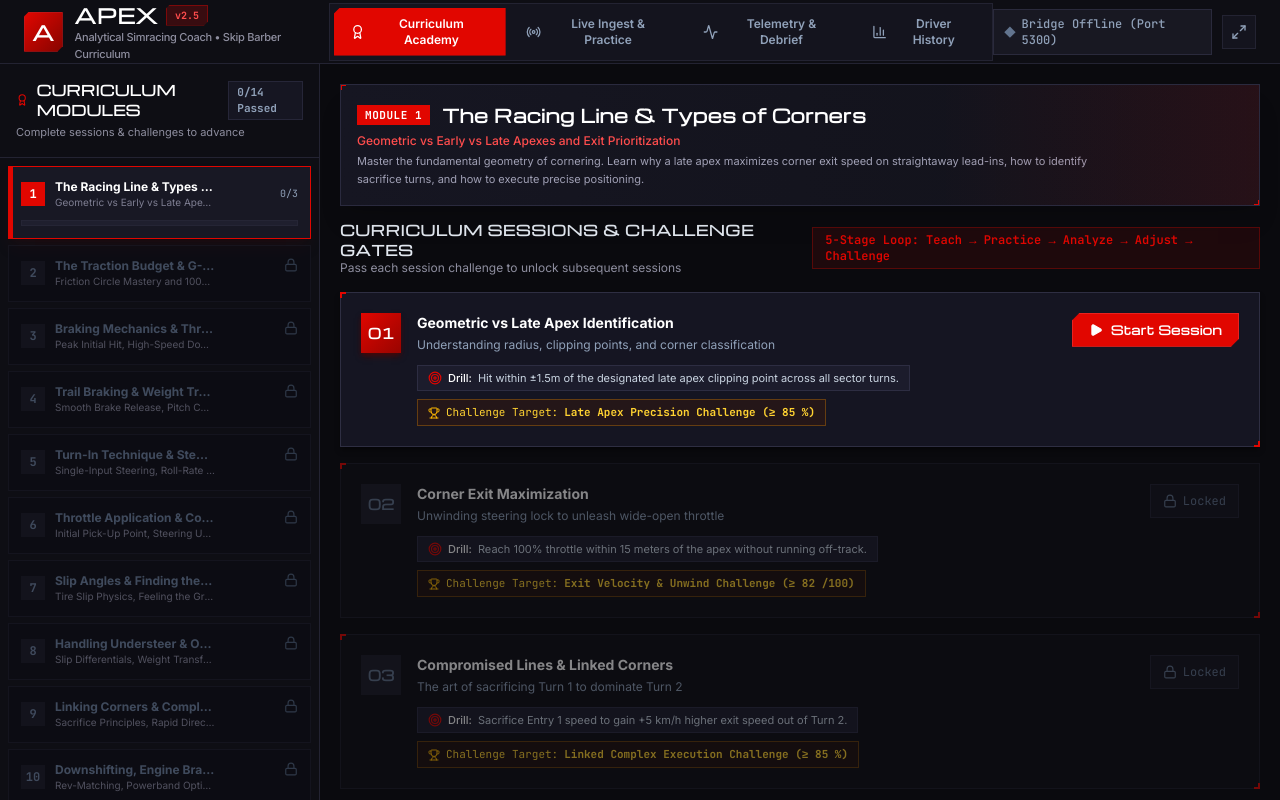
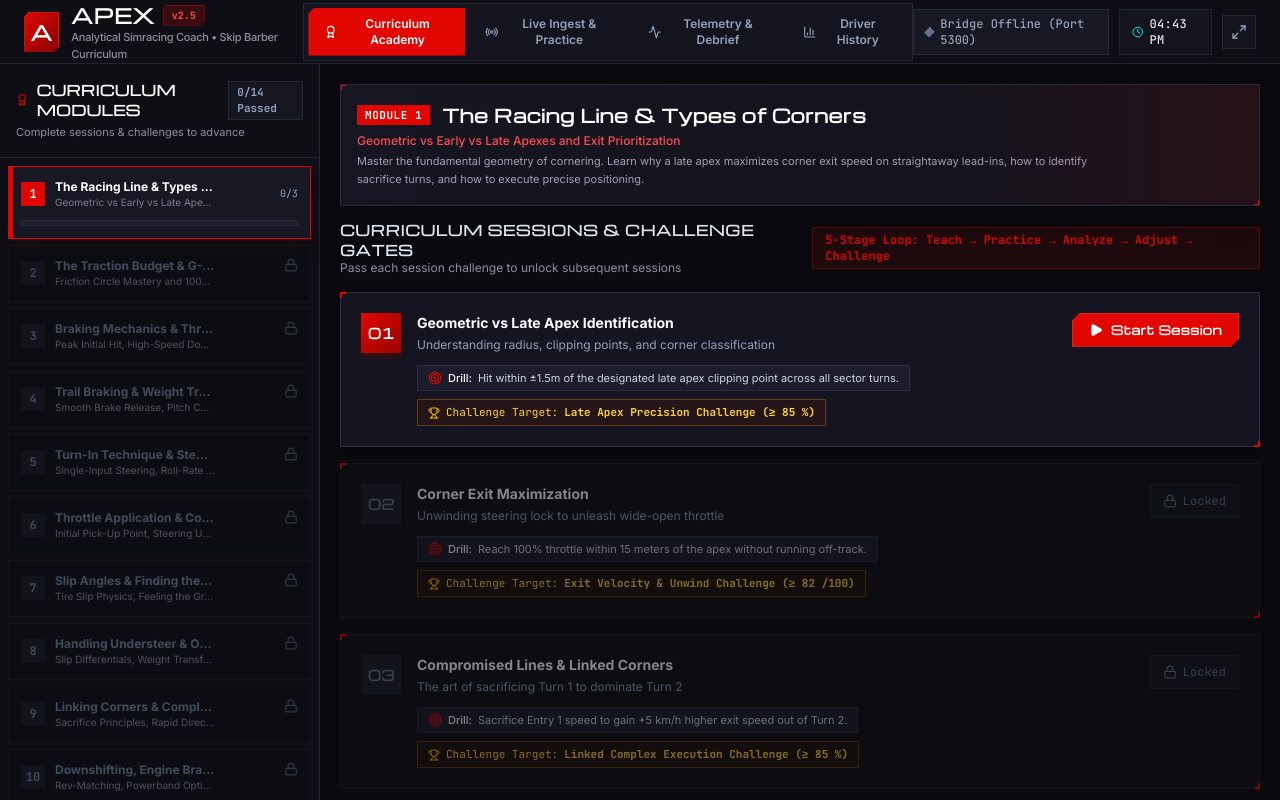
Before and after one commit to mindcoder9033/APEX-v2.5, a React (Vite) app: page / in a window 1280 px wide. Built offline with nearby package versions, Linux system fonts and the light colour scheme; no server answers; a web font is replaced by a local one.

Commit message:
Clock added

```diff
--- a/src/components/layout/Header.tsx
+++ b/src/components/layout/Header.tsx
@@ -1,5 +1,5 @@
 import React, { useState, useEffect } from 'react';
-import { Activity, Award, BarChart3, Radio, Maximize2, Minimize2 } from 'lucide-react';
+import { Activity, Award, BarChart3, Radio, Maximize2, Minimize2, Clock } from 'lucide-react';
 
 export type AppView = 'curriculum' | 'practice' | 'debrief' | 'history';
 
@@ -21,6 +21,18 @@
   const [isFullscreen, setIsFullscreen] = useState<boolean>(() => {
     return typeof document !== 'undefined' ? Boolean(document.fullscreenElement) : false;
   });
+
+  const [timeStr, setTimeStr] = useState<string>(() => {
+    return new Date().toLocaleTimeString([], { hour: '2-digit', minute: '2-digit', hour12: true });
+  });
+
+  useEffect(() => {
+    const updateClock = () => {
+      setTimeStr(new Date().toLocaleTimeString([], { hour: '2-digit', minute: '2-digit', hour12: true }));
+    };
+    const timer = setInterval(updateClock, 1000);
+    return () => clearInterval(timer);
+  }, []);
 
   useEffect(() => {
     const handleFullscreenChange = () => {
@@ -146,6 +158,12 @@
           </span>
         </div>
 
+        {/* 12-Hour Real-Time Clock */}
+        <div className="flex items-center space-x-1.5 px-3 py-1.5 bg-[#14141E] border border-[#232332] text-xs font-mono font-medium text-slate-200 shadow-sm" title="System Local Time">
+          <Clock className="w-3.5 h-3.5 text-[#00F0FF]" />
+          <span className="tabular-nums tracking-wide">{timeStr}</span>
+        </div>
+
         {/* Fullscreen Toggle Button */}
         <button
           onClick={toggleFullscreen}
```
